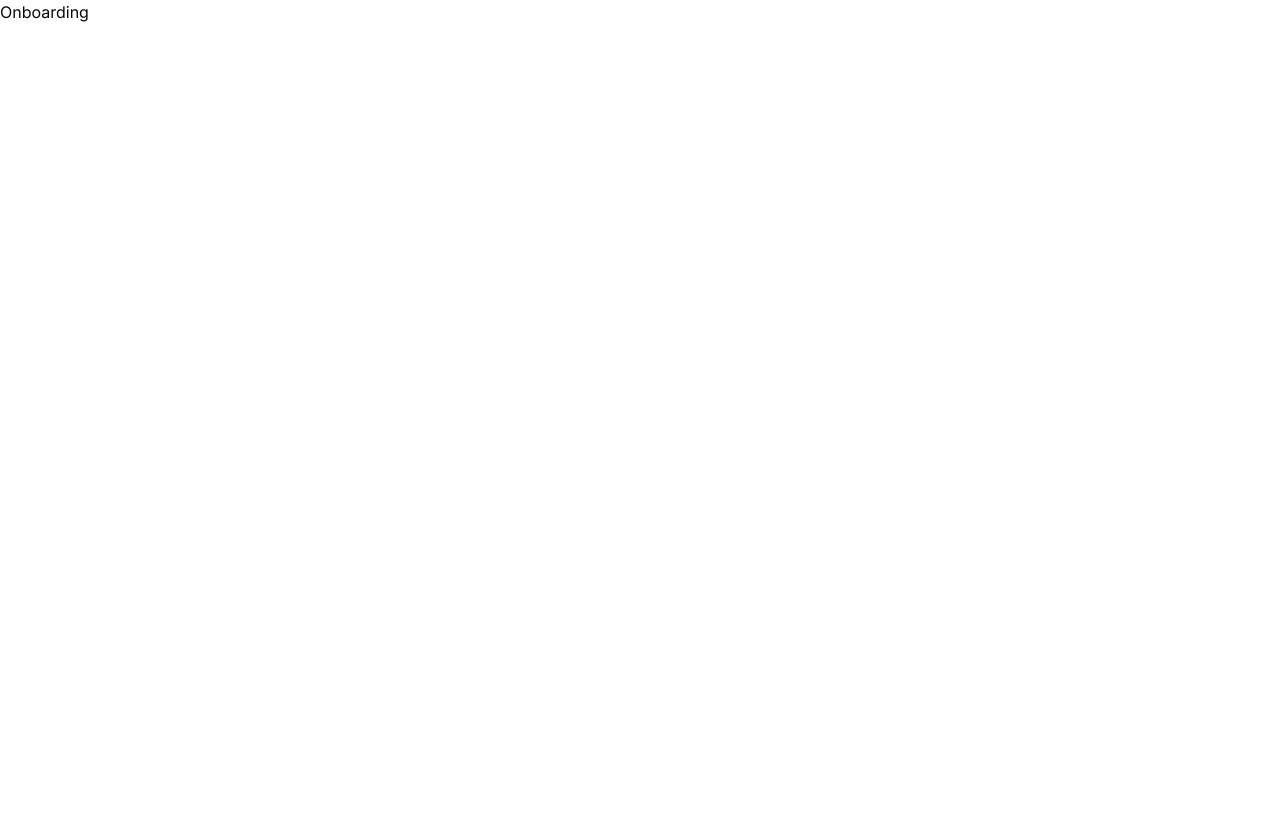
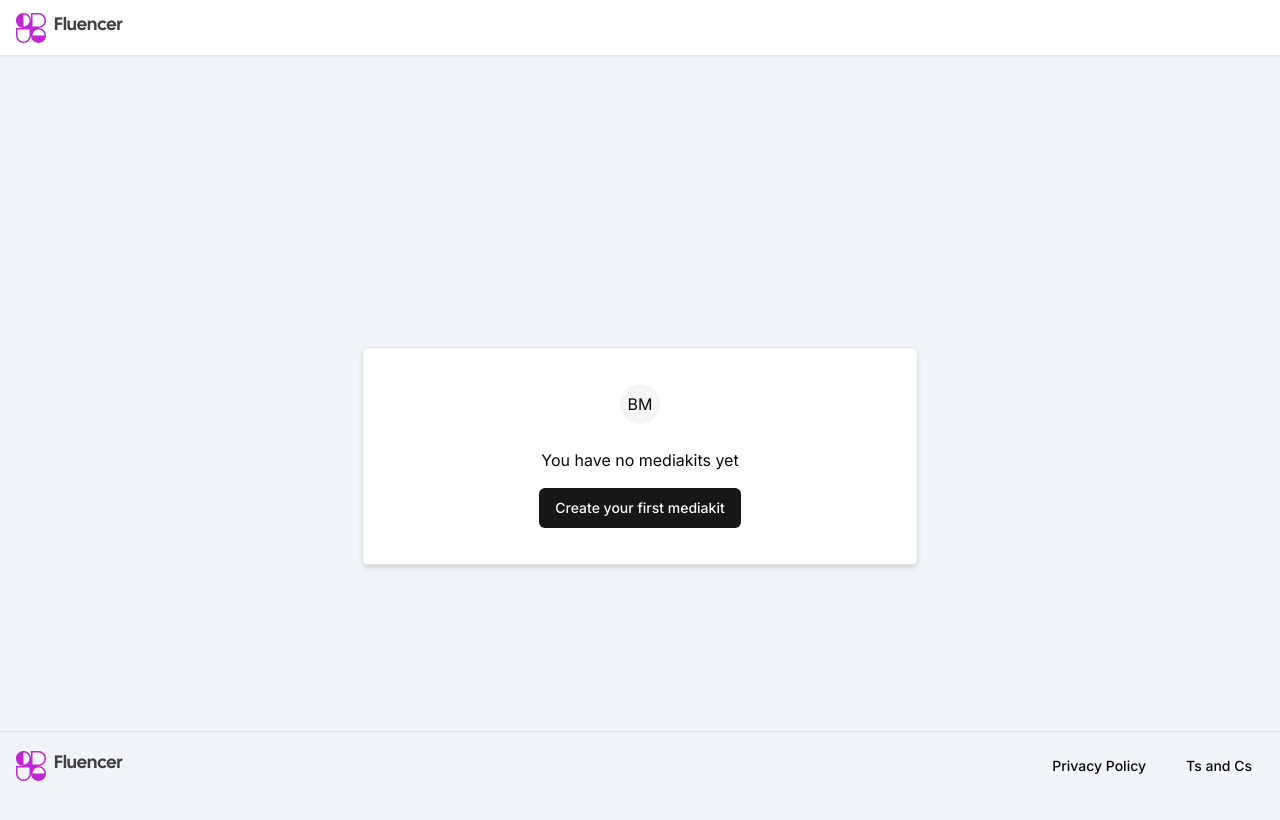
Before and after one commit to br3tdev/fluencer, a Next.js app: page /onboarding in a window 1280 px wide. Shown: the top 820 px of the page. Built offline with nearby package versions, Linux system fonts and the light colour scheme; no server answers.

Commit message:
created onboarding screen

```diff
--- a/app/(platform)/(clerk)/select-org/[[...select-org]]/page.tsx
+++ b/app/(platform)/(clerk)/select-org/[[...select-org]]/page.tsx
@@ -8,7 +8,7 @@ export default function CreateOrganizationList(
   return (
     <OrganizationList
       hidePersonal
-      afterCreateOrganizationUrl={"/profile/:id"}
+      afterCreateOrganizationUrl={"/onboarding"}
       afterSelectOrganizationUrl={"/profile/:id"}
     />
   );
--- /dev/null
+++ b/app/(platform)/(dashboard)/profile/[profileId]/layout.tsx
@@ -0,0 +1,30 @@
+import { db } from "@/lib/db";
+import { auth } from "@clerk/nextjs";
+import { redirect } from "next/navigation";
+
+export interface IProfileIdLayoutProps {}
+
+export default async function ProfileIdLayout({
+  children,
+  params,
+}: {
+  children: React.ReactNode;
+  params: { profileId: string };
+}) {
+  const { orgId } = auth();
+
+  if (!orgId) return redirect("/select-org");
+
+  const profile = await db.profile.findUnique({
+    where: {
+      id: params.profileId,
+      orgId,
+    },
+  });
+
+  if (!profile) {
+    redirect("/onboarding");
+  }
+
+  return <div>{children}</div>;
+}
--- /dev/null
+++ b/app/(platform)/(setup)/_components/navbar.tsx
@@ -0,0 +1,53 @@
+import { cn } from "@/lib/utils";
+import { OrganizationSwitcher } from "@clerk/nextjs";
+import localFont from "next/font/local";
+import Image from "next/image";
+import Link from "next/link";
+
+const headingFont = localFont({
+  src: "../../../../public/fonts/font.woff2",
+});
+
+export interface INavbarProps {}
+
+export default function Navbar(props: INavbarProps) {
+  return (
+    <nav className="fixed z-50 top-0 px-4 w-full h-14 border-b shadow-sm bg-white flex items-center">
+      {/* <MobileSidebar /> */}
+      <div className="flex items-center gap-x-4">
+        <div>
+          <Link href={"/"}>
+            <div className="hover:opacity-75 transition items-center gap-x-2 flex">
+              <Image src={"/logo.svg"} alt="logo" width={30} height={30} />
+              <p
+                className={cn(
+                  "text-lg text-neutral-700 pb-1",
+                  headingFont.className,
+                )}
+              >
+                Fluencer
+              </p>
+            </div>
+          </Link>
+        </div>
+      </div>
+      <div className="ml-auto flex items-center gap-x-2">
+        <OrganizationSwitcher
+          hidePersonal
+          afterCreateOrganizationUrl="/onboarding"
+          afterLeaveOrganizationUrl="/select-org"
+          afterSelectOrganizationUrl="/organization/:id"
+          appearance={{
+            elements: {
+              rootBox: {
+                display: "flex",
+                justifyContent: "center",
+                alignItems: "center",
+              },
+            },
+          }}
+        />
+      </div>
+    </nav>
+  );
+}
--- /dev/null
+++ b/app/(platform)/(setup)/layout.tsx
@@ -0,0 +1,18 @@
+import Footer from "@/app/(marketing)/_components/footer";
+import Navbar from "./_components/navbar";
+
+export interface IOnboardingLayoutProps {}
+
+export default function OnboardingLayout({
+  children,
+}: {
+  children: React.ReactNode;
+}) {
+  return (
+    <div className="h-full">
+      <Navbar />
+      <main className="pt-14 bg-slate-100">{children}</main>
+      <Footer />
+    </div>
+  );
+}
--- a/app/(platform)/(setup)/onboarding/page.tsx
+++ b/app/(platform)/(setup)/onboarding/page.tsx
@@ -1,9 +1,42 @@
+import { Avatar, AvatarFallback, AvatarImage } from "@/components/ui/avatar";
+import { Button } from "@/components/ui/button";
+import { currentUser } from "@clerk/nextjs";
+
 export interface IOnboardingPageProps {}
 
 export default async function OnboardingPage(props: IOnboardingPageProps) {
+  const user = await currentUser();
+
   return (
-    <div>
-      <h1>Onboarding</h1>
+    <div className="w-full h-screen flex items-center justify-center">
+      {/* Hover card */}
+      <div className="py-9 px-12 md:px-44 bg-white border border-neutral-200 shadow-md rounded-md">
+        <div className="flex flex-col items-center gap-6">
+          <Avatar>
+            <AvatarImage src={user?.imageUrl} />
+            <AvatarFallback>BM</AvatarFallback>
+          </Avatar>
+          <div className="flex flex-col items-center gap-4">
+            <p>You have no mediakits yet</p>
+            <Button>Create your first mediakit</Button>
+          </div>
+        </div>
+      </div>
     </div>
   );
 }
+
+// display: flex;
+// padding: 36px 184px;
+// flex-direction: column;
+// justify-content: center;
+// align-items: center;
+// gap: 36px;
+// flex: 1 0 0;
+
+// border-radius: var(--rounded-md, 6px);
+// border: 1px solid var(--neutral-200, #E5E5E5);
+// background: #FFF;
+
+// /* shadow */
+// box-shadow: 0px 4px 6px 0px rgba(0, 0, 0, 0.09);
--- /dev/null
+++ b/components/ui/avatar.tsx
@@ -0,0 +1,50 @@
+"use client"
+
+import * as React from "react"
+import * as AvatarPrimitive from "@radix-ui/react-avatar"
+
+import { cn } from "@/lib/utils"
+
+const Avatar = React.forwardRef<
+  React.ElementRef<typeof AvatarPrimitive.Root>,
+  React.ComponentPropsWithoutRef<typeof AvatarPrimitive.Root>
+>(({ className, ...props }, ref) => (
+  <AvatarPrimitive.Root
+    ref={ref}
+    className={cn(
+      "relative flex h-10 w-10 shrink-0 overflow-hidden rounded-full",
+      className
+    )}
+    {...props}
+  />
+))
+Avatar.displayName = AvatarPrimitive.Root.displayName
+
+const AvatarImage = React.forwardRef<
+  React.ElementRef<typeof AvatarPrimitive.Image>,
+  React.ComponentPropsWithoutRef<typeof AvatarPrimitive.Image>
+>(({ className, ...props }, ref) => (
+  <AvatarPrimitive.Image
+    ref={ref}
+    className={cn("aspect-square h-full w-full", className)}
+    {...props}
+  />
+))
+AvatarImage.displayName = AvatarPrimitive.Image.displayName
+
+const AvatarFallback = React.forwardRef<
+  React.ElementRef<typeof AvatarPrimitive.Fallback>,
+  React.ComponentPropsWithoutRef<typeof AvatarPrimitive.Fallback>
+>(({ className, ...props }, ref) => (
+  <AvatarPrimitive.Fallback
+    ref={ref}
+    className={cn(
+      "flex h-full w-full items-center justify-center rounded-full bg-muted",
+      className
+    )}
+    {...props}
+  />
+))
+AvatarFallback.displayName = AvatarPrimitive.Fallback.displayName
+
+export { Avatar, AvatarImage, AvatarFallback }
--- a/package.json
+++ b/package.json
@@ -11,6 +11,7 @@
   "dependencies": {
     "@clerk/nextjs": "^4.29.3",
     "@prisma/client": "5.8.1",
+    "@radix-ui/react-avatar": "^1.0.4",
     "@radix-ui/react-slot": "^1.0.2",
     "class-variance-authority": "^0.7.0",
     "clsx": "^2.1.0",
```
Also changed, not shown: app/(platform)/(dashboard)/profile/[profileId]/page.tsx (renamed from app/(platform)/(dashboard)/profile/[[...id]]/page.tsx), 2 other files (tests, documents, lock files or other folders).
